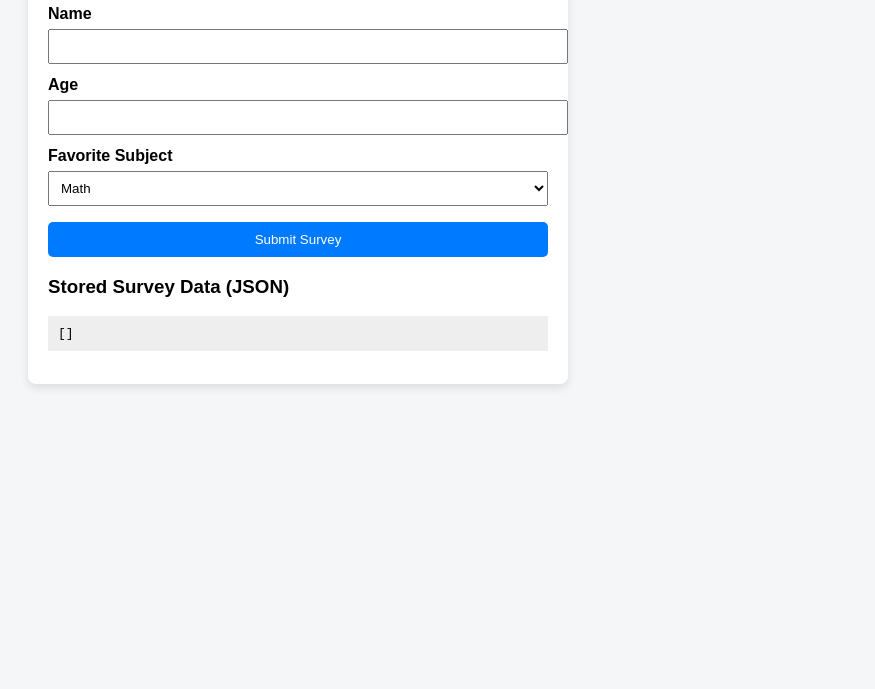
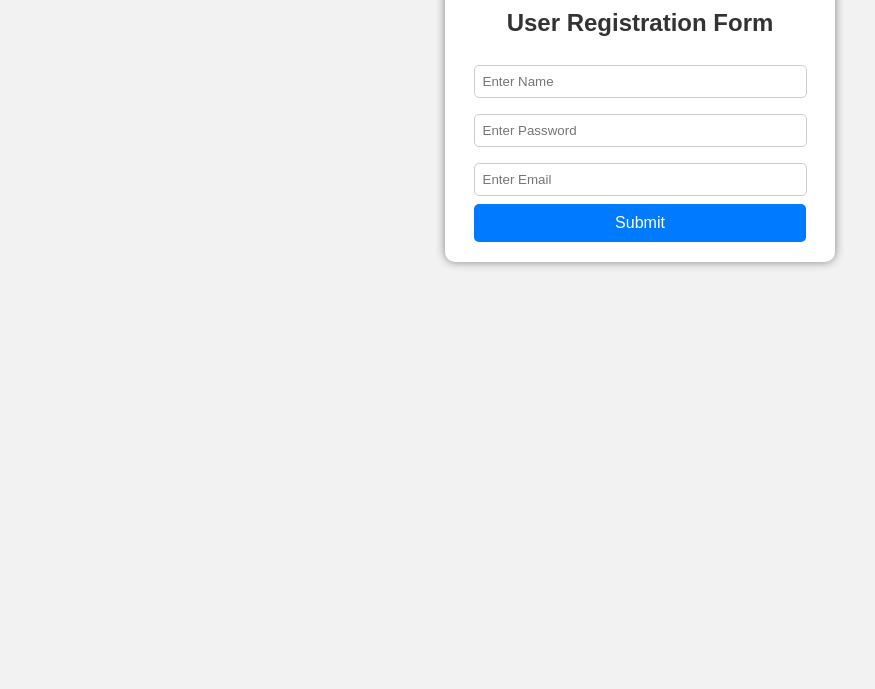
Before and after one commit to PavaniCharitha/first-repo, a plain HTML site: page index.html in a window 1280 px wide. Shown: the part 111-800 px from the top of the page, without its empty margins (0-875 px from the left). Drawn offline with Linux system fonts and the light colour scheme.

Commit message:
Add files via upload

```diff
--- a/index.html
+++ b/index.html
@@ -1,37 +1,22 @@
 <!DOCTYPE html>
-<html lang="en">
+<html>
 <head>
-<meta charset="UTF-8">
-<title>Student Feedback Survey</title>
-<link rel="stylesheet" href="style.css">
+  <title>User Registration</title>
+  <link rel="stylesheet" href="style.css">
 </head>
 <body>
+
 <div class="container">
-<h2>Student Feedback Survey</h2>
+  <h2>User Registration Form</h2>
 
-<form id="surveyForm">
-<label>Name</label>
-<input type="text" id="name" required>
+  <input id="name" placeholder="Enter Name"><br>
+  <input id="password" type="password" placeholder="Enter Password"><br>
+  <input id="email" placeholder="Enter Email"><br>
 
-<label>Age</label>
-
-<input type="number" id="age" required>
-
-<label>Favorite Subject</label>
-<select id="subject">
-<option>Math</option>
-<option>Science</option>
-<option>Computer Science</option>
-<option>Other</option>
-</select>
-
-<button type="submit">Submit Survey</button>
-</form>
-
-<h3>Stored Survey Data (JSON)</h3>
-<pre id="output"></pre>
+  <button onclick="saveData()">Submit</button>
 </div>
 
 <script src="script.js"></script>
+
 </body>
 </html>
--- a/script.js
+++ b/script.js
@@ -1,29 +1,25 @@
-const form = document.getElementById("surveyForm");
-const output = document.getElementById("output");
+function saveData() {
 
-function loadData() {
-const data = JSON.parse(localStorage.getItem("surveyData")) || [];
-output.textContent = JSON.stringify(data, null, 2);
-}
+  let name = document.getElementById("name").value;
+  let password = document.getElementById("password").value;
+  let email = document.getElementById("email").value;
 
-form.addEventListener("submit", function (e) {
-e.preventDefault();
-
-const surveyEntry = {
-name: document.getElementById("name").value,
-age: document.getElementById("age").value,
-subject: document.getElementById("subject").value,
+  let record = {
+    name: name,
+    password: password,
+    email: email,
     timestamp: new Date().toISOString()
   };
 
-const existingData = JSON.parse(localStorage.getItem("surveyData")) ||
-[];
+  let users = JSON.parse(localStorage.getItem("users")) || [];
 
-existingData.push(surveyEntry);
+  users.push(record);
 
-localStorage.setItem("surveyData", JSON.stringify(existingData));
-form.reset();
-loadData();
-});
+  localStorage.setItem("users", JSON.stringify(users));
 
-loadData();
+  alert("Data inserted successfully!");
+
+  document.getElementById("name").value = "";
+  document.getElementById("password").value = "";
+  document.getElementById("email").value = "";
+}
--- a/style.css
+++ b/style.css
@@ -1,47 +1,41 @@
 body {
   font-family: Arial, sans-serif;
-background-color: #f4f6f8;
-padding: 20px;
+  background-color: #f2f2f2;
 }
 
 .container {
-max-width: 500px;
+  width: 350px;
+  margin: 80px auto;
+  padding: 20px;
   background: white;
-padding: 20px;
-border-radius: 8px;
-box-shadow: 0 4px 10px rgba(0, 0, 0, 0.1);
+  box-shadow: 0px 0px 10px gray;
+  border-radius: 10px;
+  text-align: center;
 }
 
-label {
-font-weight: bold;
-display: block;
-margin-top: 12px;
+h2 {
+  color: #333;
 }
 
-input, select {
-width: 100%;
+input {
+  width: 90%;
   padding: 8px;
-
-margin-top: 6px;
+  margin: 8px 0;
+  border: 1px solid #ccc;
+  border-radius: 5px;
 }
 
 button {
-width: 100%;
-margin-top: 16px;
+  width: 95%;
   padding: 10px;
   background-color: #007bff;
   color: white;
   border: none;
   border-radius: 5px;
   cursor: pointer;
+  font-size: 16px;
 }
 
 button:hover {
   background-color: #0056b3;
 }
-
-pre {
-background-color: #eee;
-padding: 10px;
-margin-top: 15px;
-}
```
Lines whose indentation alone changed are shown as unchanged.
